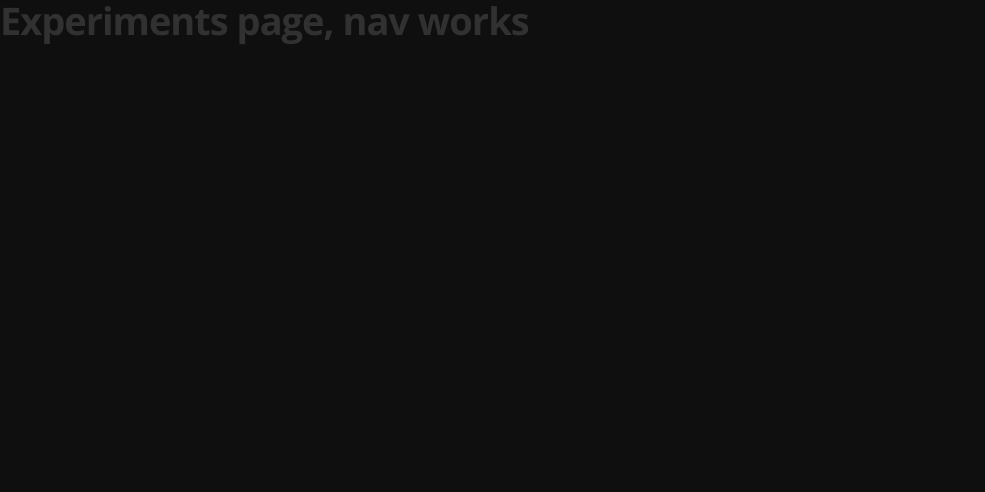
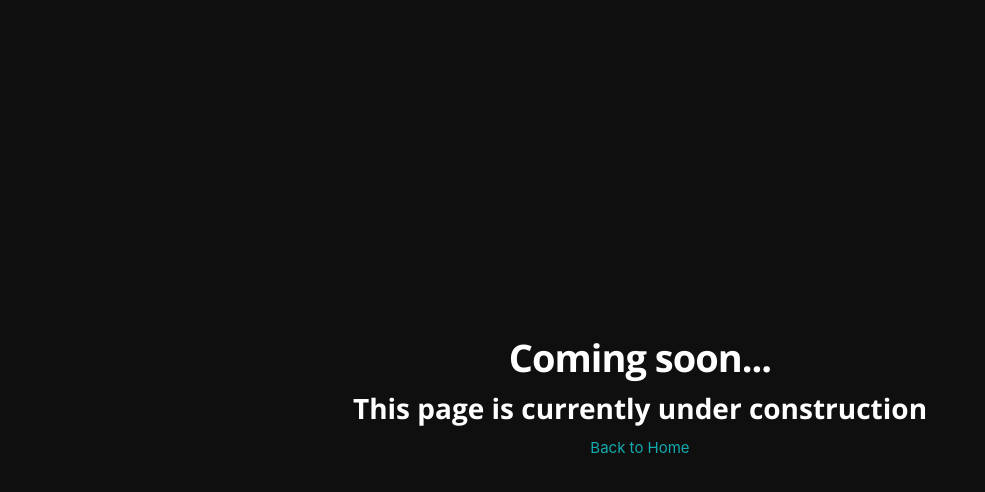
Before and after one commit to tristonpang/Online-Resume, a React (Create React App) app: page /experiments in a window 1280 px wide. Shown: the top 492 px of the page, without its empty margins (0-985 px from the left). Built offline with nearby package versions, Linux system fonts and the light colour scheme.

Commit message:
Add ComingSoon page

```diff
--- a/src/App.js
+++ b/src/App.js
@@ -1,7 +1,7 @@
 import React, { Component } from 'react';
 import { Switch, Route, BrowserRouter as Router } from 'react-router-dom';
 import Home from './pages/Home';
-import Experiments from './pages/Experiments';
+import ComingSoon from './pages/ComingSoon/ComingSoon';
 
 class App extends Component {
   render() {
@@ -13,7 +13,7 @@ class App extends Component {
               <Home />
             </Route>
             <Route path='/experiments'>
-              <Experiments />
+              <ComingSoon />
             </Route>
           </Switch>
         </div>
--- /dev/null
+++ b/src/pages/ComingSoon/ComingSoon.js
@@ -0,0 +1,15 @@
+import React from "react";
+import { Link } from "react-router-dom";
+import classes from "./ComingSoon.module.css";
+
+const ComingSoon = () => {
+  return (
+    <div className={classes.mainContentContainer}>
+      <h1>Coming soon...</h1>
+      <h2>This page is currently under construction</h2>
+      <Link to="/">Back to Home</Link>
+    </div>
+  );
+};
+
+export default ComingSoon;
--- /dev/null
+++ b/src/pages/ComingSoon/ComingSoon.module.css
@@ -0,0 +1,13 @@
+.mainContentContainer {
+    display: flex;
+    flex-direction: column;
+    justify-content: center;
+    align-items: center;
+    height: 100vh;
+}
+
+
+h1, h2 {
+    text-align: center;
+    color: #FFF;
+}
--- /dev/null
+++ b/src/pages/ComingSoon/index.js
@@ -0,0 +1,3 @@
+import ComingSoon from "./ComingSoon";
+
+export default ComingSoon;
```
